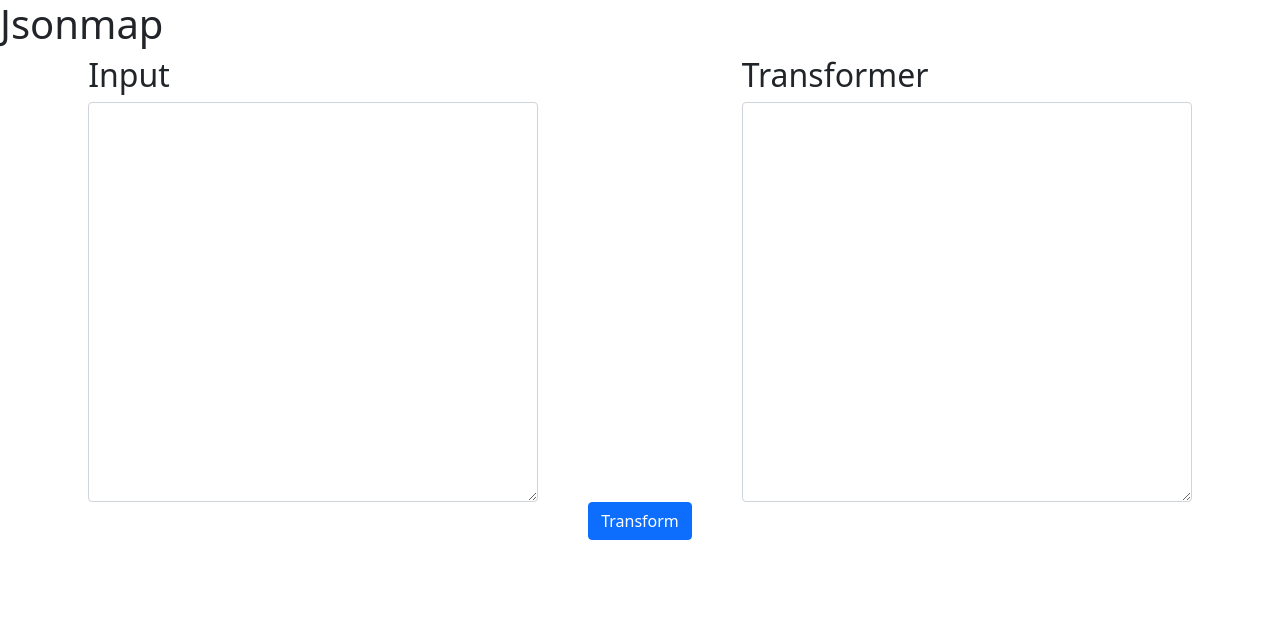
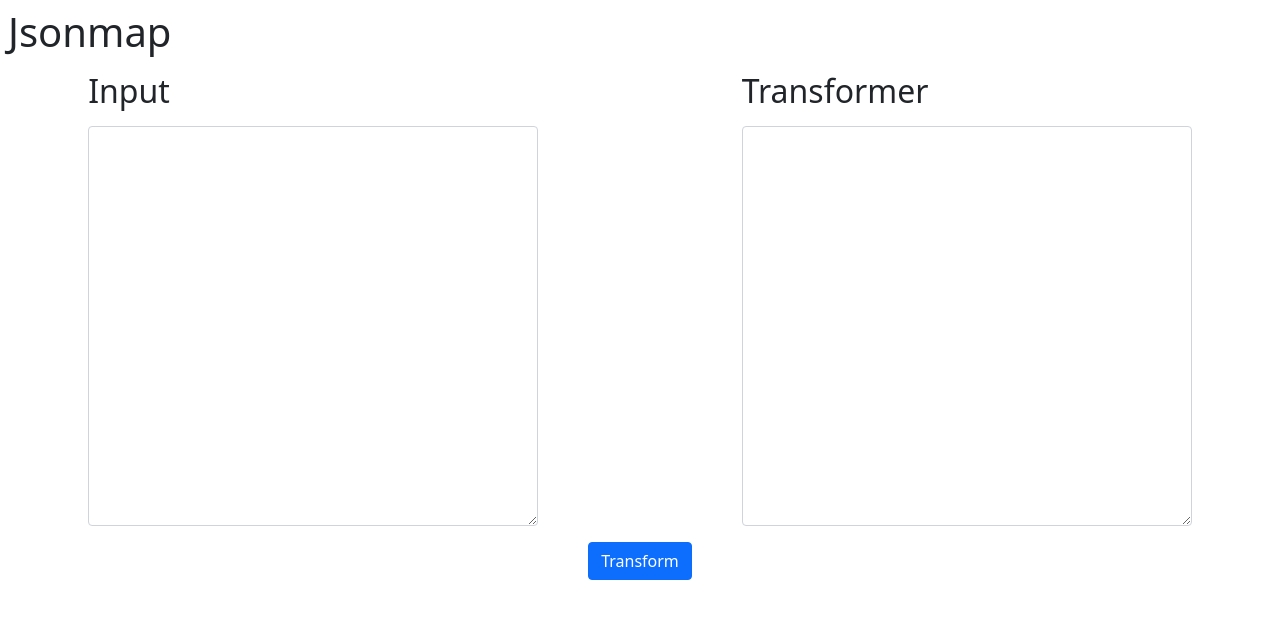
Before and after one commit to artem-mangilev/jsonmap-repl, a Vue app: page / in a window 1280 px wide. Shown: the top 618 px of the page. Built offline with nearby package versions, Linux system fonts and the light colour scheme; what jsonmap-js would draw is missing.

Commit message:
Add some margins

```diff
--- a/src/App.vue
+++ b/src/App.vue
@@ -1,5 +1,5 @@
 <template>
-  <h1>Jsonmap</h1>
+  <h1 class="mb-2 p-2">Jsonmap</h1>
 
   <div class="sandbox">
     <Sandbox />
--- a/src/components/Sandbox.vue
+++ b/src/components/Sandbox.vue
@@ -13,17 +13,17 @@
   <div class="wrapper">
     <div class="textareas">
       <div class="textarea-block">
-        <h2>Input</h2>
+        <h2 class="mb-3">Input</h2>
         <textarea class="textarea form-control" v-model="inputValue"></textarea>
       </div>
 
       <div class="textarea-block">
-        <h2>Transformer</h2>
+        <h2 class="mb-3">Transformer</h2>
         <textarea class="textarea form-control" v-model="transformerValue"></textarea>
       </div>
     </div>
 
-    <button class="btn btn-primary" @click="transform">Transform</button>
+    <button class="btn btn-primary mt-3" @click="transform">Transform</button>
   </div>
 
   <pre class="result">{{ transforResult }}</pre>
```
Also changed, not shown: 7 other files (tests, documents, lock files or other folders).
